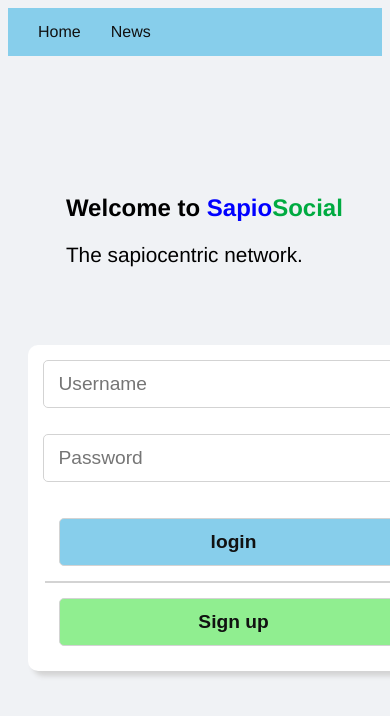
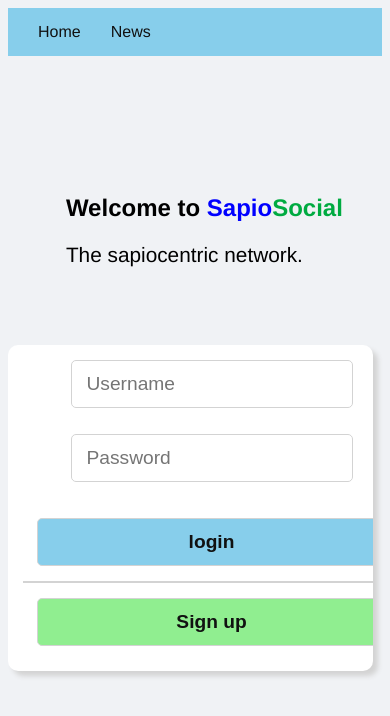
Before and after one commit to sweatshirt0/sapiosocial-js, a React (Create React App) app: page / in a window 390 px wide. Shown: the top 716 px of the page. Built offline with nearby package versions, Linux system fonts and the light colour scheme.

Commit message:
mobile path 2

```diff
--- a/src/index.css
+++ b/src/index.css
@@ -186,10 +186,18 @@ body {
 	.form-wrapper {
 		display: flex;
 		top: 35vh;
-		left: 5vw;
+		left: 0px;
 		padding-left: 15px;
-		width: 400px;
+		width: 350px;
 		overflow: hidden;
+	}
+
+	.username {
+		width: 250px;
+	}
+
+	.password {
+		width: 250px;
 	}
 
 	.home-content-wrapper {
```
